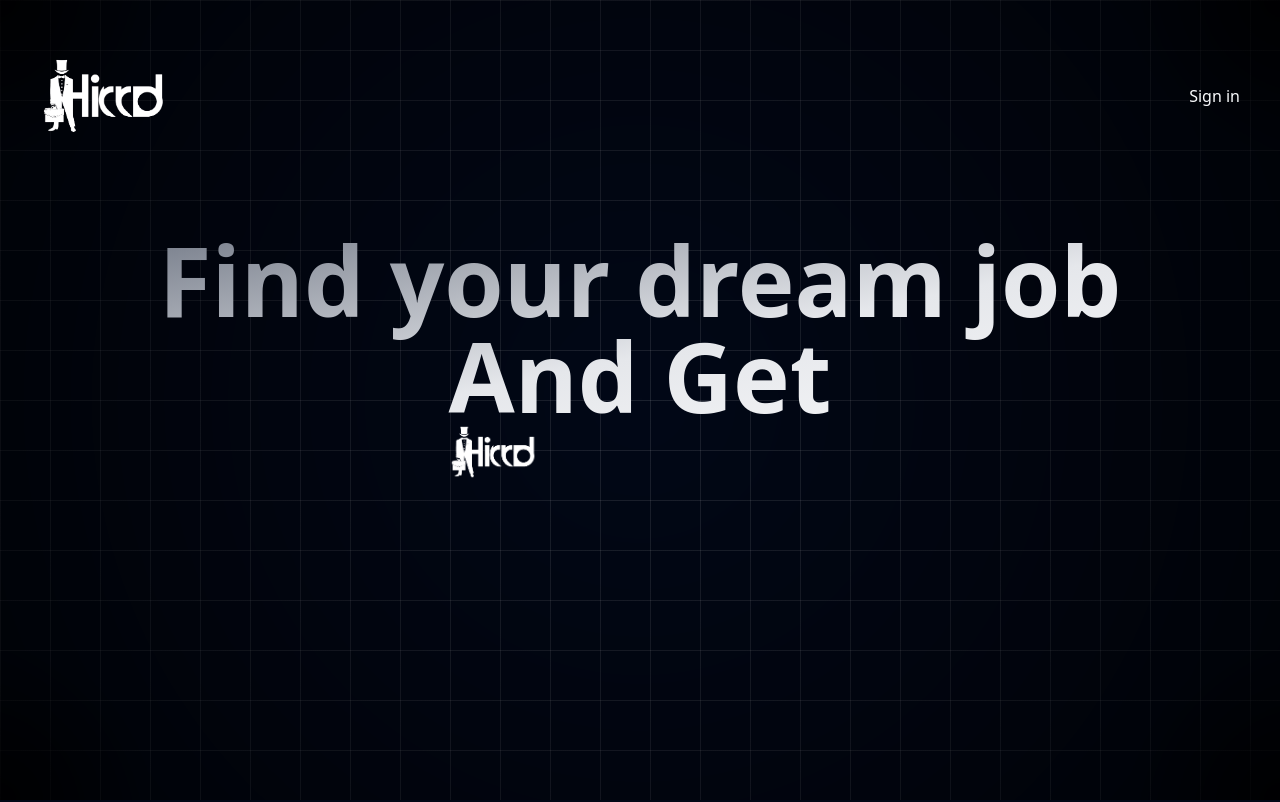
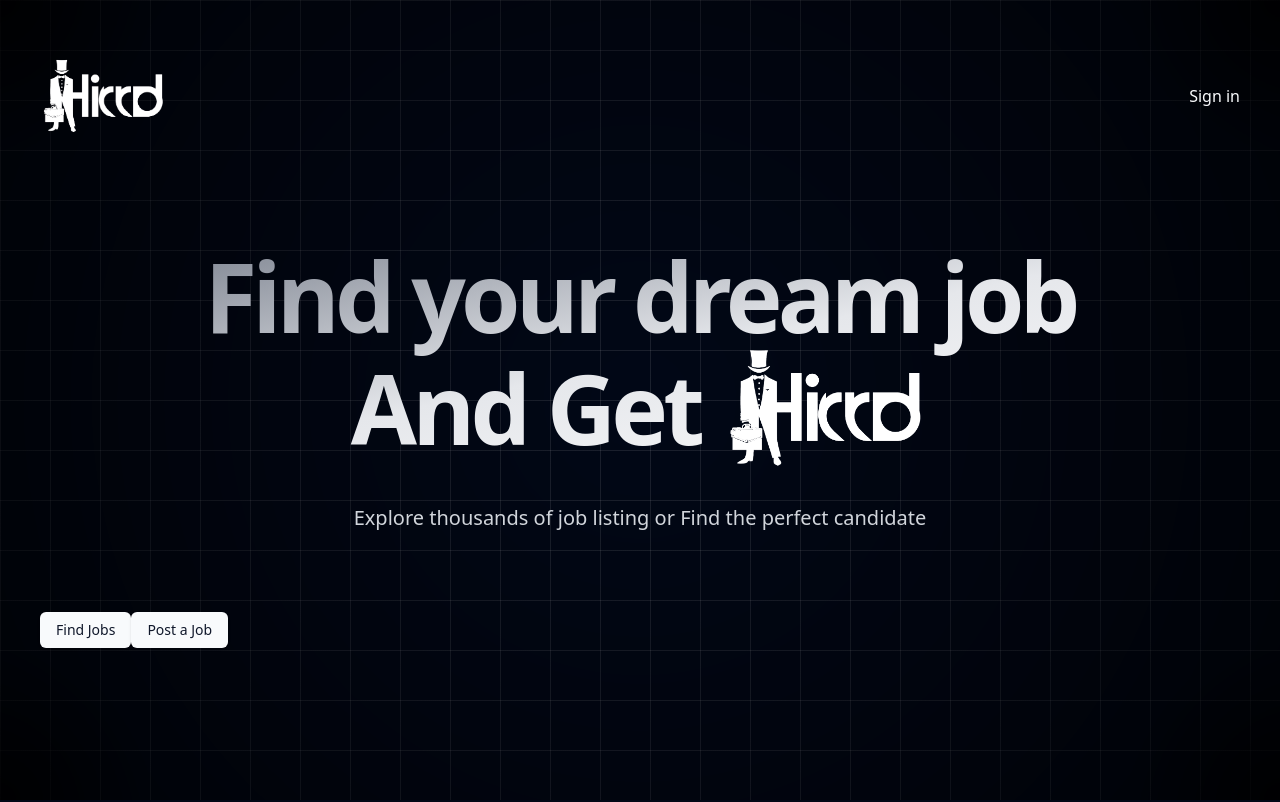
Before and after one commit to sajal-pakira/FullStack-Job-Portal, a React (Vite) app: page / in a window 1280 px wide. Shown: the top 802 px of the page. Built offline with nearby package versions, Linux system fonts and the light colour scheme; no server answers.

Commit message:
modification

```diff
--- a/src/pages/LandingPage.jsx
+++ b/src/pages/LandingPage.jsx
@@ -1,22 +1,34 @@
+import { Button } from "@/components/ui/button";
 import React from "react";
+import { Link } from "react-router-dom";
 
 const LandingPage = () => {
   return (
     <main className="flex flex-col gap-10 sm:gap-20 py-10 sm:py-20">
       <section className="text-center">
-        <h1 className="flex flex-col items-center justify-center gradient-title text-4xl font-extrabold sm:text-6xl lg:text-8xl">
+        <h1 className="flex flex-col items-center justify-center gradient-title text-4xl font-extrabold sm:text-6xl lg:text-8xl tracking-tighter py-4">
           Find your dream job{" "}
-          <span>
+          <span className="flex items-center gap-2 sm:gap-6">
             And Get{" "}
             <img
               src="/logo.png"
               alt="Hirred logo"
-              className="h-14 sm:24 lg:32"
+              className="h-14 sm:h-24 lg:h-32"
             />
           </span>
         </h1>
+        <p className="text-gray-300 sm:mt-4 text-xs sm:text-xl">
+          Explore thousands of job listing or Find the perfect candidate
+        </p>
       </section>
-      <div></div>
+      <div>
+        <Link to="/jobs">
+        <Button>Find Jobs</Button>
+        </Link>
+        <Link to="/post-job">
+        <Button>Post a Job</Button>
+        </Link>
+      </div>
       <section></section>
     </main>
   );
```
